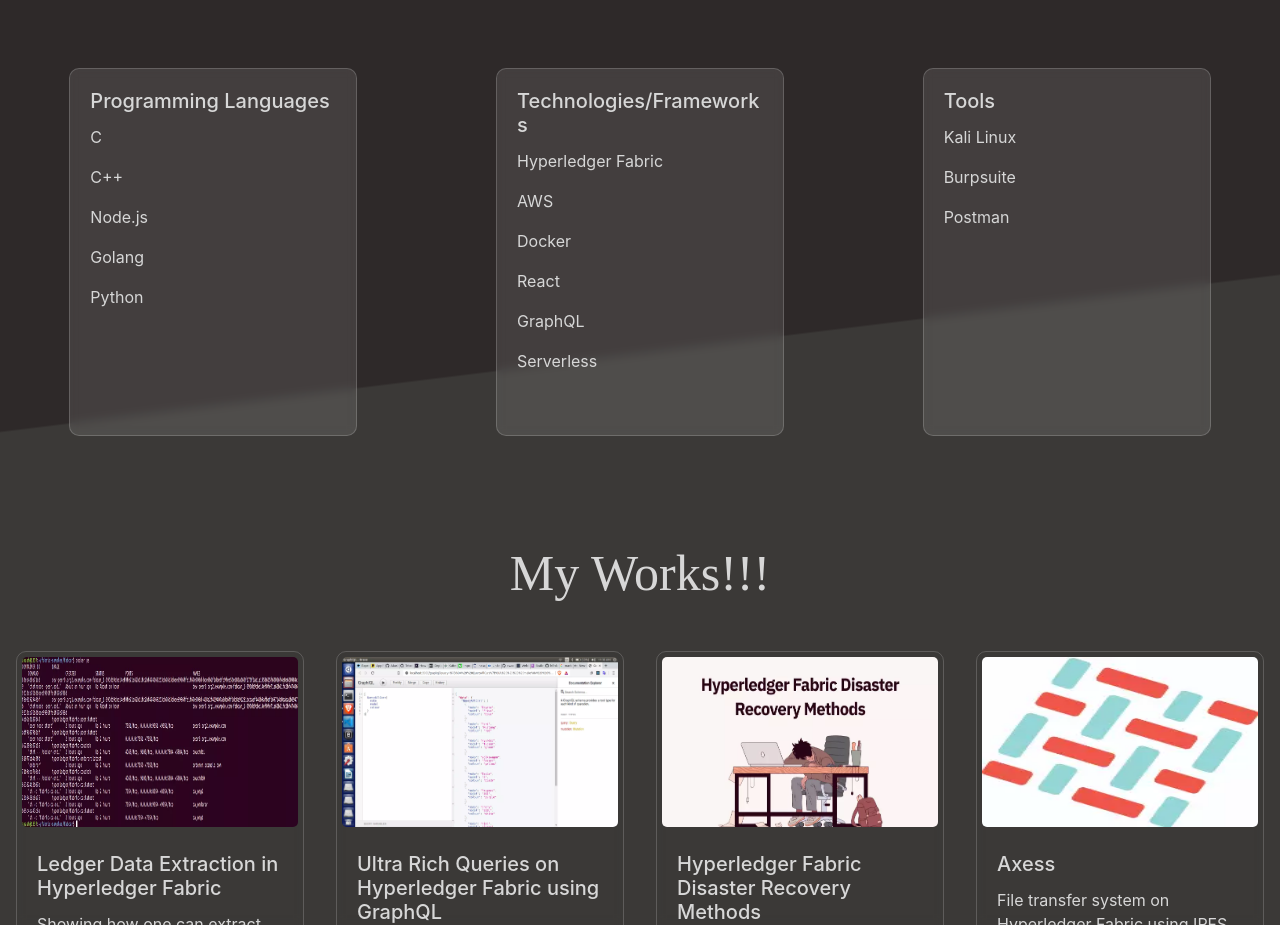
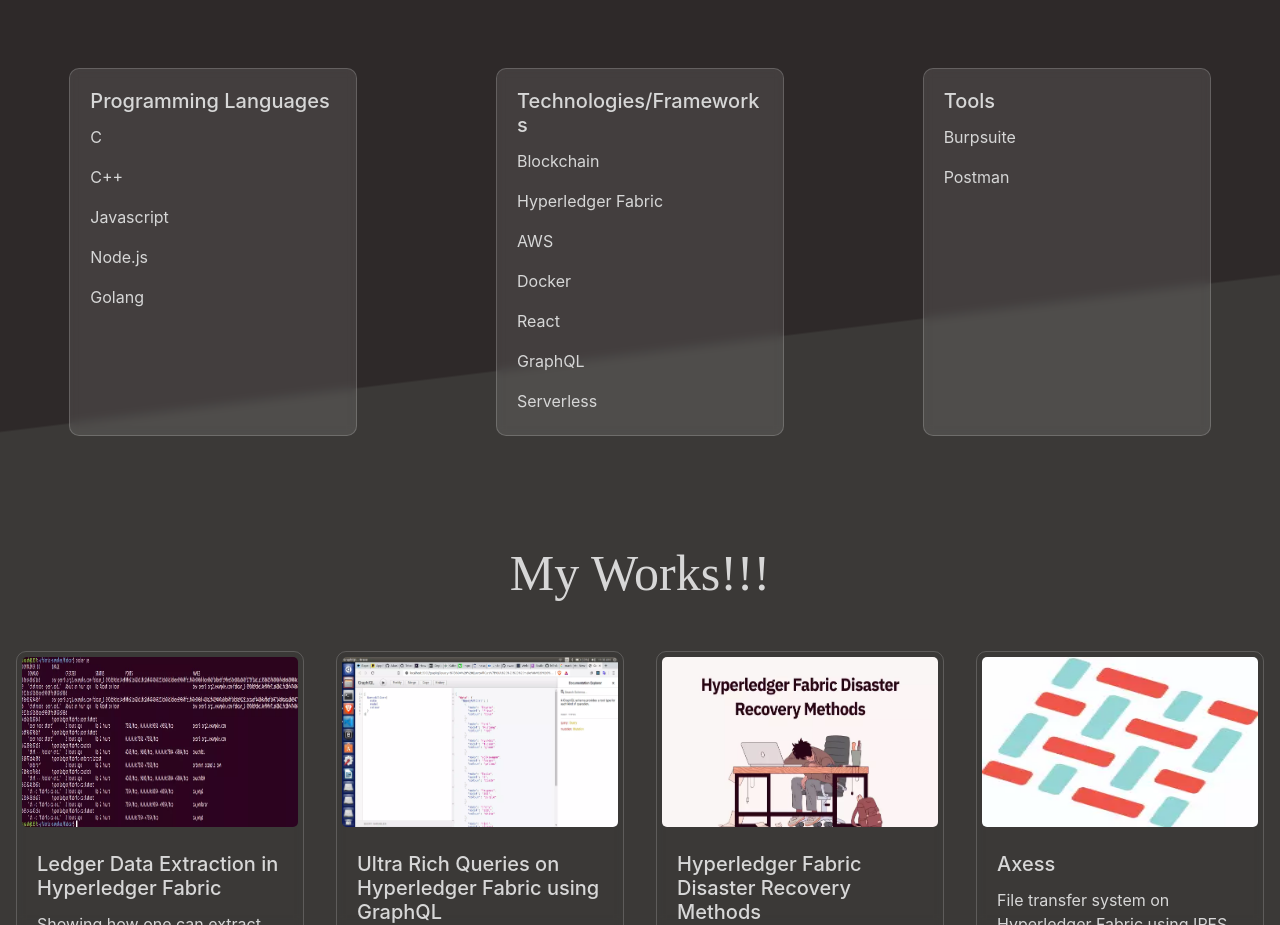
Before and after one commit to akashchekka/akashchekka.github.io, a React (Create React App) app: page / in a window 1280 px wide. Shown: the part 1527-2452 px from the top of the page. Built offline with nearby package versions, Linux system fonts and the light colour scheme; a web font is replaced by a local one.

Commit message:
skills updated

```diff
--- a/src/containers/Home.js
+++ b/src/containers/Home.js
@@ -85,9 +85,9 @@
                         <Card.Text as="div">
                             <p>C</p>
                             <p>C++</p>
+                            <p>Javascript</p>
                             <p>Node.js</p>
                             <p>Golang</p>
-                            <p>Python</p>
                         </Card.Text>
                     </Card.Body>
                 </Card>
@@ -96,6 +96,7 @@
                     <Card.Body>
                         <Card.Title>Technologies/Frameworks</Card.Title>
                         <Card.Text as="div">
+                            <p>Blockchain</p>
                             <p>Hyperledger Fabric</p>
                             <p>AWS</p>
                             <p>Docker</p>
@@ -110,7 +111,6 @@
                     <Card.Body>
                         <Card.Title>Tools</Card.Title>
                         <Card.Text as="div">
-                            <p>Kali Linux</p>
                             <p>Burpsuite</p>
                             <p>Postman</p>
                         </Card.Text>
```
